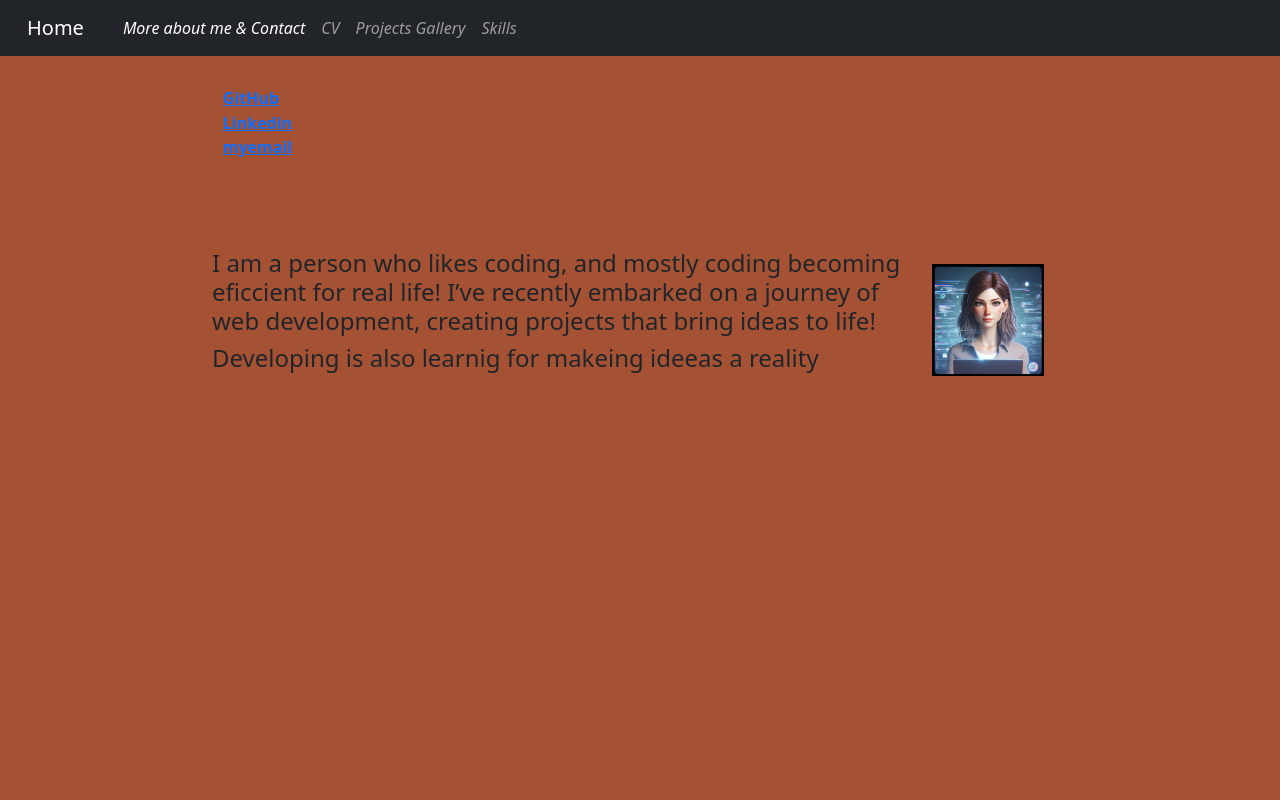
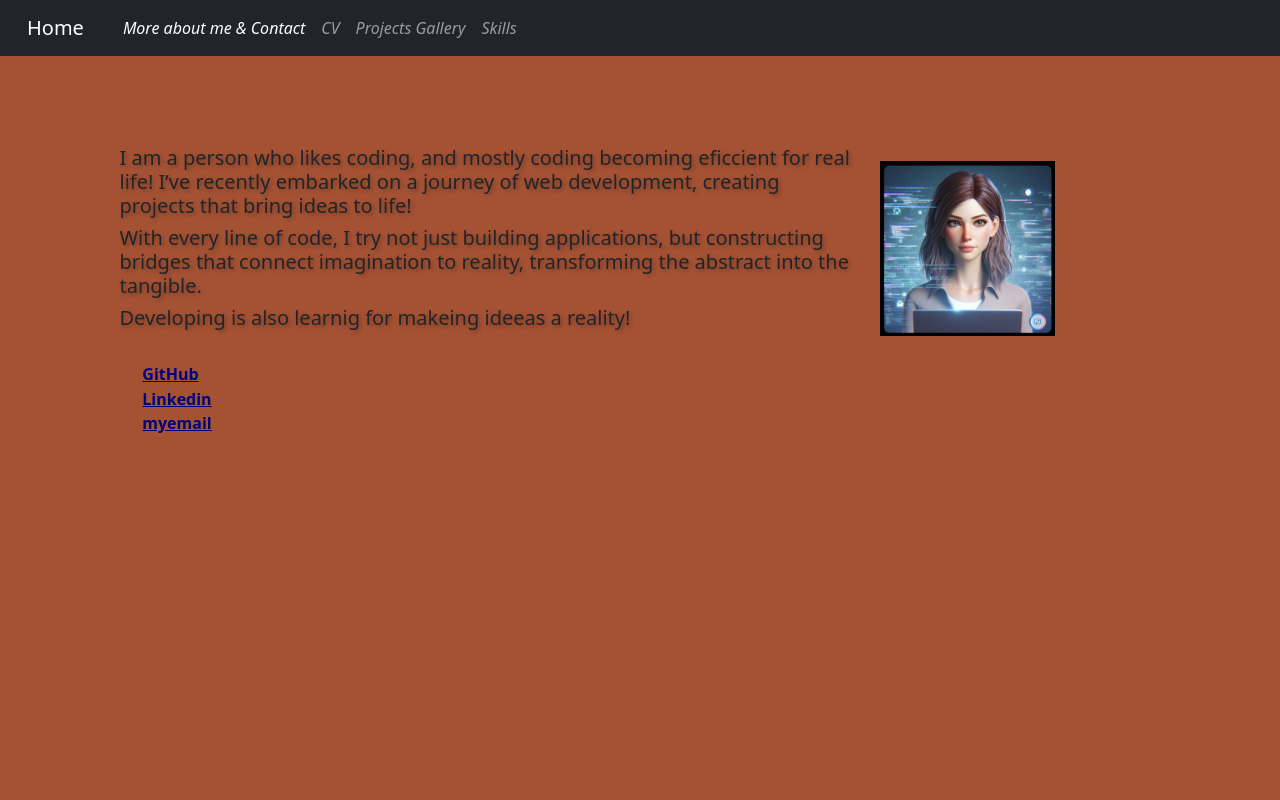
Before and after one commit to Andreea-Lita/Portfolio-With-React, a React (Vite) app: page /contact in a window 1280 px wide. Shown: the top 800 px of the page. Built offline with nearby package versions, Linux system fonts and the light colour scheme.

Commit message:
modified in page More about me & Contact text and style, also the bacgroun of the projects gallery to a colour

```diff
--- a/src/components/Contact/index.jsx
+++ b/src/components/Contact/index.jsx
@@ -7,29 +7,31 @@ import Avatar from '../Images/avatar0.jpg'
 
 function Contact() {
   return (
-    <div style={{ marginTop: 30, marginLeft: 200}}>
-        <span class="badge badge-pill badge-secondary"><a href="https://github.com/Andreea-Lita">GitHub</a></span>
-        <br />
-        <span class="badge badge-pill badge-primary"><a href="https://www.linkedin.com/in/andreea-malaiasi-bb15aa235">Linkedin</a></span>
-        <br />
-        <span class="badge badge-pill badge-secondary"><a href="https://mail.google.com/">myemail</a></span>
+    <div style={{ marginTop: 30, marginLeft: 75 }}>
 
       <Container style={{ marginTop: 90 }}>
         <Row>
           <Col size="md-8">
-          <h4>I am a person who likes coding, and mostly coding becoming eficcient for real life! I’ve recently embarked on a journey of web development, creating projects that bring ideas to life!</h4>
-
-            <h4>Developing is also learnig for makeing ideeas a reality</h4>
+            <h5>I am a person who likes coding, and mostly coding becoming eficcient for real life! I’ve recently embarked on a journey of web development, creating projects that bring ideas to life!</h5>
+            <h5>With every line of code, I try not just building applications, but constructing bridges that connect imagination to reality, transforming the abstract into the tangible.</h5>
+              <h5>Developing is also learnig for makeing ideeas a reality!</h5>
+            <br />
+            <span class="badge badge-pill badge-secondary"><a href="https://github.com/Andreea-Lita" style={{ color: 'navy' }}>GitHub</a></span>
+            <br />
+            <span class="badge badge-pill badge-primary"><a href="https://www.linkedin.com/in/andreea-malaiasi-bb15aa235" style={{ color: 'navy' }}>Linkedin</a></span>
+            <br />
+            <span class="badge badge-pill badge-secondary"><a href="https://mail.google.com/" style={{ color: 'navy' }}>myemail</a></span>
+            <br />
           </Col>
           <Col size="md-4">
-        <img src={Avatar} alt="close avatar" style= {{ width: 112, marginTop: 15 }}/>
-        </Col>
+            <img src={Avatar} alt="close avatar" style={{ width: 175, marginTop: 15 }} />
+          </Col>
         </Row>
-        <Row>
+        {/* <Row>
           <Col size="md-12">
 
           </Col>
-        </Row>
+        </Row> */}
       </Container>
     </div>
   );
--- a/src/components/Contact/style.css
+++ b/src/components/Contact/style.css
@@ -3,3 +3,8 @@ a {
     text-decoration: none;
     font-size: medium;
 }
+
+h5 {
+    color: #1e1816;
+    text-shadow: 2px 2px 4px rgba(0, 0, 0, 0.3);
+}
--- a/src/components/Footer/style.css
+++ b/src/components/Footer/style.css
@@ -16,3 +16,7 @@
 .footer h4 {
     color: rgb(59, 44, 6);
 }
+
+a {
+    color: antiquewhite;
+}
--- a/src/components/ProjectsGallery/style.css
+++ b/src/components/ProjectsGallery/style.css
@@ -30,7 +30,8 @@
     padding: 20px;
     box-shadow: 2px 2px 6px 0px rgba(0, 0, 0, 0.3);
     /* background-image: url('../public/pexels-7233107.jpg'); */
-    background-image: url('/public/pexels-7233107.jpg')
+    /* background-image: url('/public/pexels-7233107.jpg') */
+    background-color: rgb(10, 234, 152);
 }
 
 a {
--- a/src/components/Skills/Skills.jsx
+++ b/src/components/Skills/Skills.jsx
@@ -6,7 +6,7 @@ import Container from '../Container';
 function Skills(){
     return(
 
-    <div className="row" size="md-12" >
+    <div className="row" size="md-12">
       <div className="col" size="md-4">
             <h3>Programming Languages:</h3>
             <ul>
--- a/src/pages/About.jsx
+++ b/src/pages/About.jsx
@@ -11,8 +11,10 @@ import { DiJqueryLogo } from "react-icons/di";
 import { LuFileJson } from "react-icons/lu";
 import { TbApi } from "react-icons/tb";
 import { SiCodemirror } from "react-icons/si";
+import { FaLinkedin } from "react-icons/fa6";
 import './style.css'
-import { right } from '@popperjs/core';
+
+// import { right } from '@popperjs/core';
 
 function About() {
   return (
@@ -22,8 +24,8 @@ function About() {
           <Col size="md-6">
         <h1> Andreea Malaiasi</h1>
         <h2></h2>
-        <span class="badge badge-pill badge-primary"><a href="https://www.linkedin.com/in/andreea-malaiasi-bb15aa235">Linkedin</a></span>
-        <span class="badge badge-pill badge-secondary"><a href="https://github.com/Andreea-Lita">GitHub</a></span>
+        <span class="badge badge-pill badge-primary"><a href="https://www.linkedin.com/in/andreea-malaiasi-bb15aa235" style={{ color: 'white' }}><FaLinkedin color='white' size='14px' style={{marginRight:'5px'}} />Linkedin</a></span>
+        <span class="badge badge-pill badge-secondary"><a href="https://github.com/Andreea-Lita" style={{ color: 'white'}}>< FaGithub color='white' size='14px' style={{marginRight:'5px'}} />GitHub</a></span>
         </Col>
         <Col size="md-4">
         <img src={Avatar} alt="Andreea (Lita) Malaiasi" style= {{ width: 212, marginTop: 8 }}/>
@@ -32,7 +34,7 @@ function About() {
       </Hero>
   <div className='otherInfo'>
     <Container>
-      <p>Practicing web development on my portfolio!</p>
+      <h5>Practicing web development on my portfolio!</h5>
       <FaHtml5 color='darkcyan' size='21px' style={{marginRight:'10px'}} />
       <FaCss3 color='darkred' size='21px' style={{marginRight:'10px'}}/>
       <IoLogoJavascript color='purple' size='21px' style={{marginRight:'10px'}} />
--- a/src/pages/style.css
+++ b/src/pages/style.css
@@ -2,6 +2,6 @@
     margin-top: 30px;
 }
 
-p {
+h5 {
     margin-top: 40px;
 }
```
